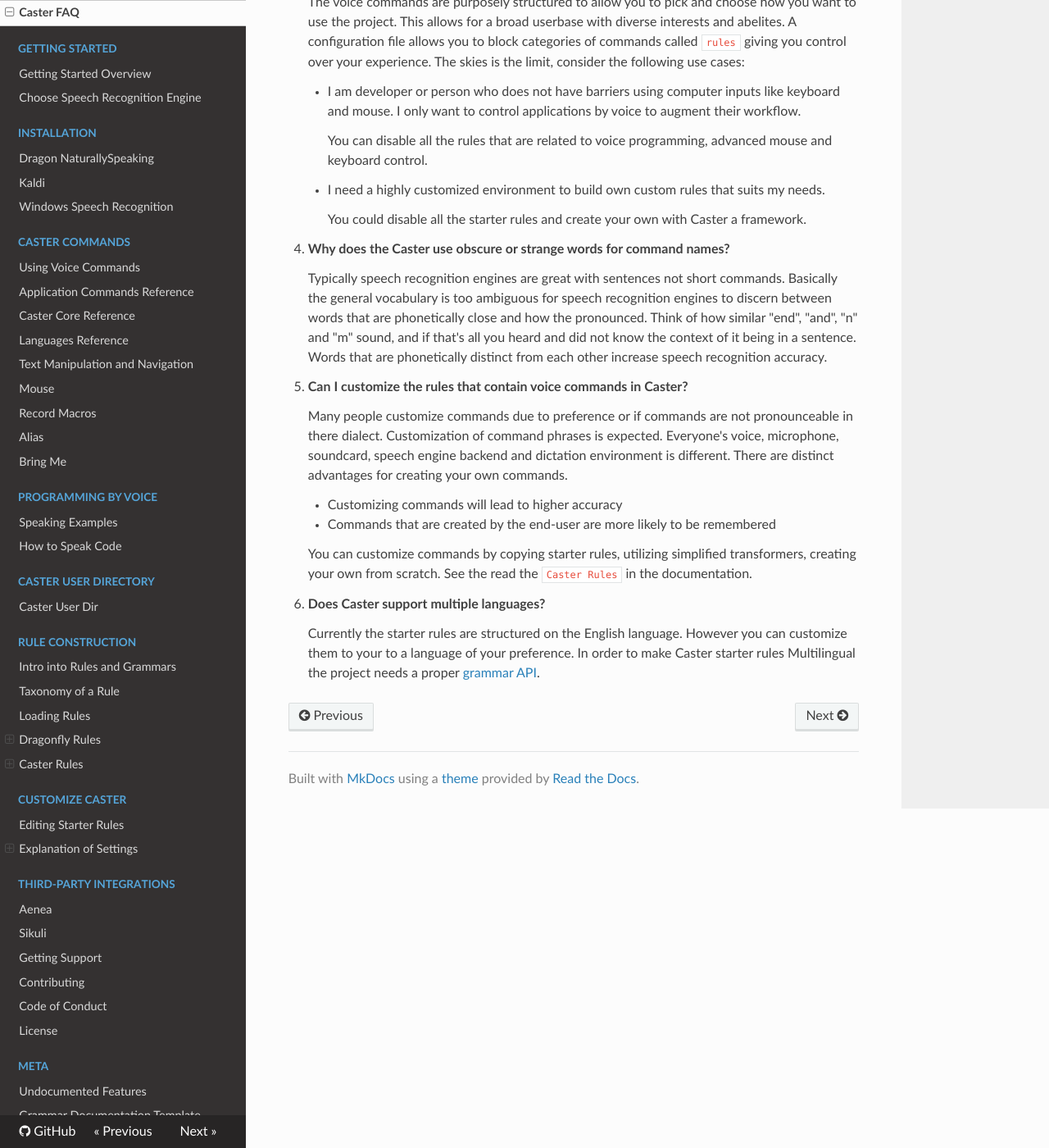
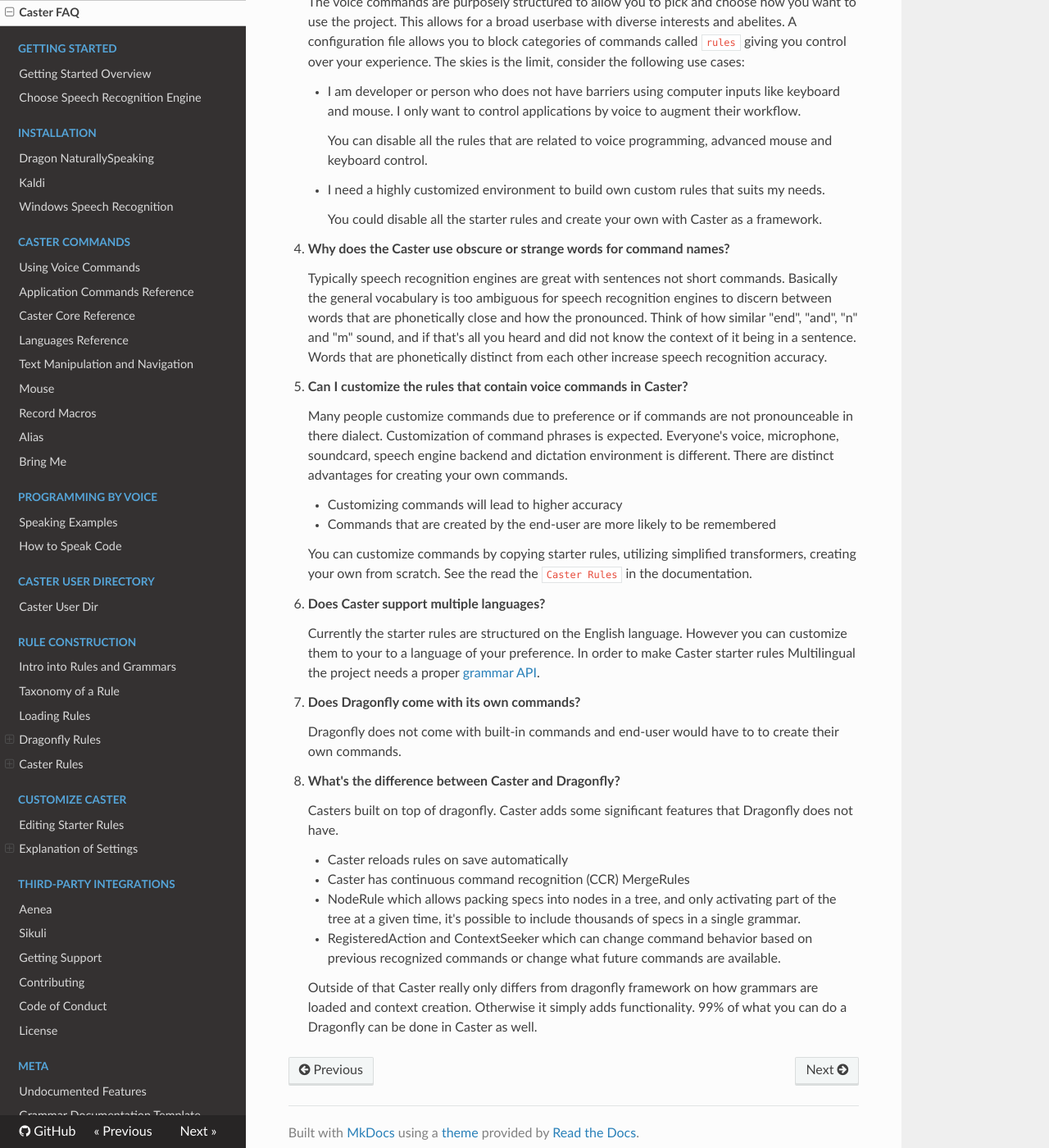
Before and after one commit to dictation-toolbox/Caster, an MkDocs documentation site: the page built from docs/readthedocs/meta/Caster_FAQ.md, in a window 1280 px wide and 1400 px high, scrolled down 776 px. Shown: the whole window at 82% size. Built offline with MkDocs 1.6.1, drawn with Linux system fonts in a browser that asks for light colours; nearby versions of some CDN libraries; comment, search, counter and statistics services are not loaded.

Commit message:
Expanded FAQ

```diff
--- a/docs/readthedocs/meta/Caster_FAQ.md
+++ b/docs/readthedocs/meta/Caster_FAQ.md
@@ -28,7 +28,7 @@ Welcome to the Caster project! This FAQ guide this to help introduce the Caster
 
       - I need a highly customized environment to build own custom rules that suits my needs.
 
-        You could disable all the starter rules and create your own with Caster a framework.
+        You could disable all the starter rules and create your own with Caster as a framework.
 
 
 
@@ -52,3 +52,27 @@ Welcome to the Caster project! This FAQ guide this to help introduce the Caster
 6. **Does Caster support multiple languages?**
 
       Currently the starter rules are structured on the English language. However you can customize them to your to a language of your preference. In order to make Caster starter rules Multilingual the project needs a proper [grammar API](https://github.com/dictation-toolbox/Caster/issues/533#issuecomment-589829408).
+
+
+
+7. **Does Dragonfly come with its own commands?**
+
+      Dragonfly does not come with built-in commands and end-user would have to to create their own commands.
+
+
+
+8. **What's the difference between Caster and Dragonfly?**
+
+      Casters built on top of dragonfly. Caster adds some significant features that Dragonfly does not have.
+
+      - Caster reloads rules on save automatically
+
+      - Caster has continuous command recognition (CCR) MergeRules
+
+      - NodeRule which allows packing specs into nodes in a tree, and only activating part of the tree at a given time, it's possible to include thousands of specs in a single grammar.
+
+      - RegisteredAction and ContextSeeker which can change command behavior based on previous recognized commands or change what future commands are available.
+
+
+
+      Outside of that Caster really only differs from dragonfly framework on how grammars are loaded and context creation. Otherwise it simply adds functionality. 99% of what you can do a Dragonfly can be done in Caster as well.
```
